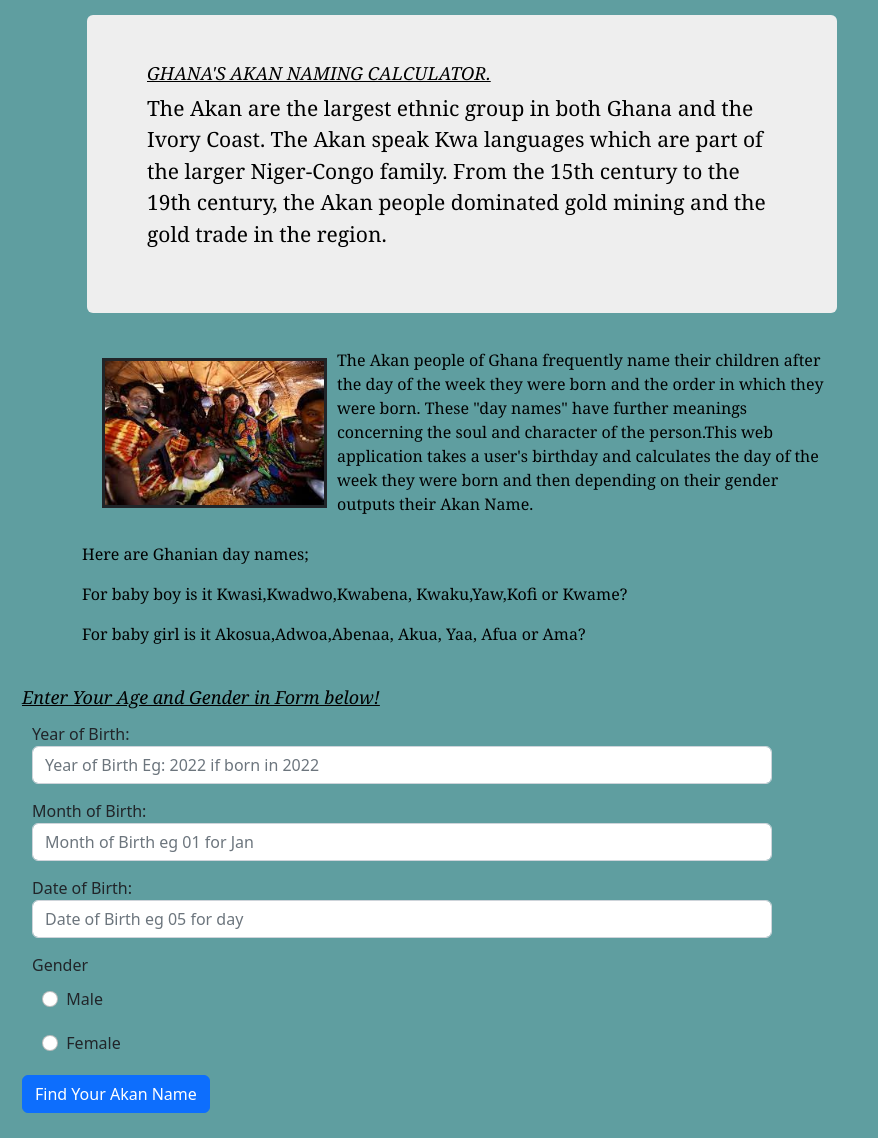
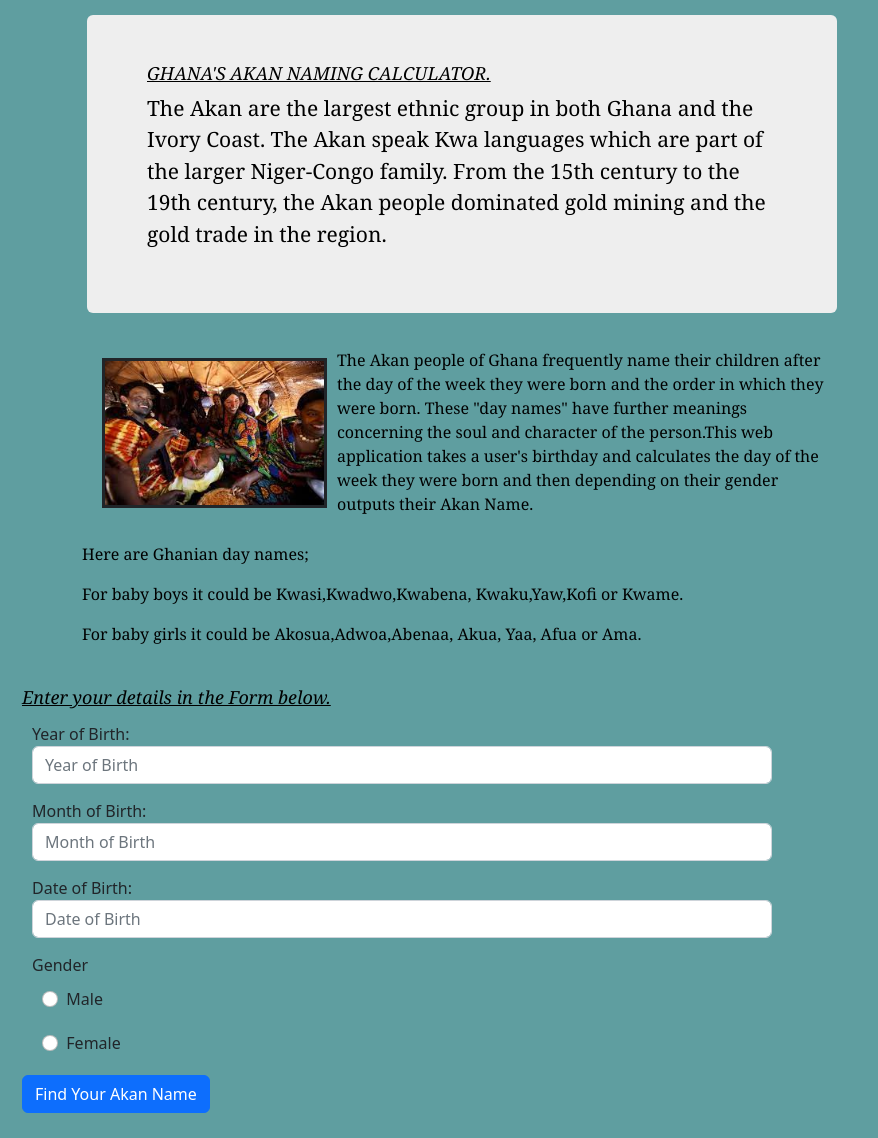
Before and after one commit to hwaweru/week2work, a plain HTML site: page index.html in a window 1280 px wide. Shown: the top 1138 px of the page, without its empty margins (0-878 px from the left). Drawn offline with Linux system fonts and the light colour scheme.

Commit message:
updated page

```diff
--- a/css/style.css
+++ b/css/style.css
@@ -31,6 +31,6 @@ li {
 ol {
   text-decoration: underline;
 }
-#results { display: none;
+#results { display: block;
 
 }
--- a/index.html
+++ b/index.html
@@ -43,25 +43,25 @@
       </div>
 
       <p>Here are Ghanian day names;</p>
-      <p> For baby boy is it Kwasi,Kwadwo,Kwabena, Kwaku,Yaw,Kofi or Kwame?  </p>
-      <p>For baby girl is it Akosua,Adwoa,Abenaa, Akua, Yaa, Afua or Ama?</p>
+      <p> For baby boys it could be Kwasi,Kwadwo,Kwabena, Kwaku,Yaw,Kofi or Kwame. </p>
+      <p>For baby girls it could be Akosua,Adwoa,Abenaa, Akua, Yaa, Afua or Ama.</p>
 
     </div>
     <div class="overlay">
       <div class="container">
-        <h2>Enter Your Age and Gender in Form below!</h2>
+        <h2>Enter your details in the Form below.</h2>
         <form name="myForm" class="form" onsubmit="validate();">
           <div class="form-group">
             <label for="number">Year of Birth:</label>
-            <input type="number" class="form-control" id="year" placeholder="Year of Birth Eg: 2022 if born in 2022" name="year">
+            <input type="number" class="form-control" id="year" placeholder="Year of Birth " name="year">
           </div>
           <div class="form-group">
             <label for="month">Month of Birth:</label>
-            <input type="number" class="form-control" id="month" placeholder="Month of Birth eg 01 for Jan" name="month">
+            <input type="number" class="form-control" id="month" placeholder="Month of Birth" name="month">
           </div>
           <div class="form-group">
             <label for="date">Date of Birth:</label>
-            <input type="number" class="form-control" id="date" placeholder="Date of Birth eg 05 for day" name="date">
+            <input type="number" class="form-control" id="date" placeholder="Date of Birth" name="date">
           </div>
           <div class="form-group">
             <label for="month">Gender</label><br>
--- a/js/main.js
+++ b/js/main.js
@@ -18,7 +18,7 @@
       }
       else if( document.myForm.date.value == "" || isNaN( document.myForm.month.value ) ||
       document.myForm.month.value.length != 2|| document.myForm.date.value > 31 || document.myForm.date.value <= 0) {
-         alert( "Please provide a valid date that you were born in!" );
+         alert( "Please provide a valid date of birth" );
          document.myForm.day.focus() ;
          return false;
       }
```
